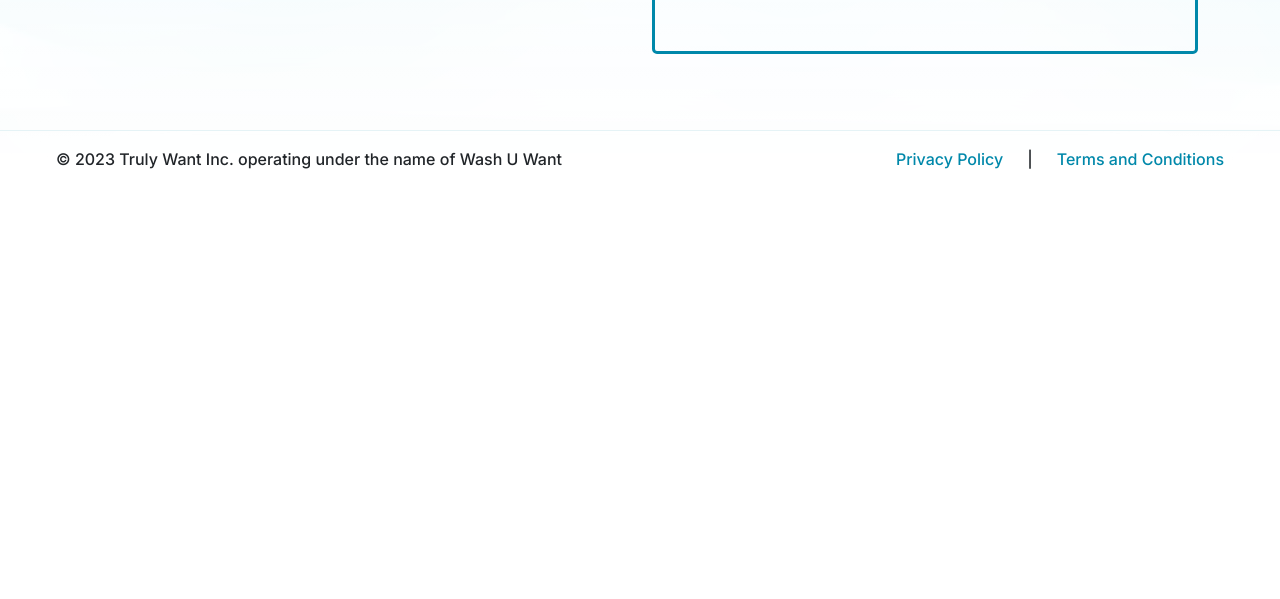
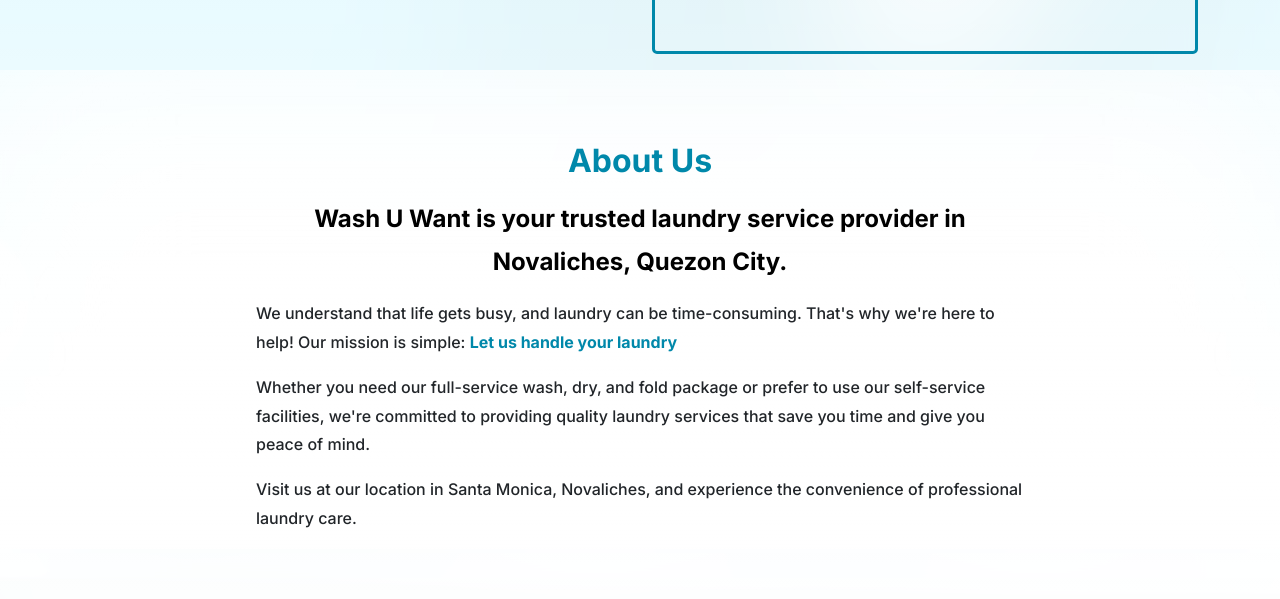
Before and after one commit to abraham28/washuwant-website, a Next.js app: page / in a window 1280 px wide. Shown: the part 2857-3456 px from the top of the page. Before the commit the page ends 3044 px from the top, so only its background shows below. Built offline with nearby package versions, Linux system fonts and the light colour scheme; grey boxes are pictures that could not be loaded.

Commit message:
feat: add About Us section to info page with styling and content

```diff
--- /dev/null
+++ b/app/(info-pages)/components/AboutUsSection/AboutUsSection.module.scss
@@ -0,0 +1,49 @@
+.wrapper {
+  padding: 72px 0 var(--padding-base);
+  display: flex;
+  flex-direction: column;
+  align-items: center;
+  justify-content: center;
+  background: linear-gradient(180deg, rgb(255 255 255 / 45%), #fff);
+  backdrop-filter: var(--base-blur);
+}
+
+.container {
+  max-width: 800px;
+  margin: 0 auto;
+  padding: 0 var(--padding-base);
+  text-align: center;
+
+  h2 {
+    font-size: var(--font-size-13xl);
+    font-weight: bold;
+    color: var(--primary);
+    margin-bottom: var(--padding-base);
+  }
+
+  .content {
+    display: flex;
+    flex-direction: column;
+    gap: var(--padding-base);
+    text-align: left;
+
+    p {
+      line-height: 1.8;
+      color: var(--color-gray);
+      margin: 0;
+      font-size: var(--font-size-base);
+    }
+
+    .intro {
+      font-size: var(--font-size-5xl);
+      font-weight: 600;
+      color: var(--dark);
+      text-align: center;
+    }
+
+    strong {
+      color: var(--primary);
+      font-weight: 600;
+    }
+  }
+}
--- /dev/null
+++ b/app/(info-pages)/components/AboutUsSection/index.tsx
@@ -0,0 +1,36 @@
+import React from "react";
+import { Container } from "react-bootstrap";
+import styles from "./AboutUsSection.module.scss";
+import { TAGLINE } from "@/app/constants";
+
+const AboutUsSection = () => {
+  return (
+    <Container fluid as="section" className={styles.wrapper} id="about">
+      <Container className={styles.container}>
+        <h2>About Us</h2>
+        <div className={styles.content}>
+          <p className={styles.intro}>
+            Wash U Want is your trusted laundry service provider in Novaliches,
+            Quezon City.
+          </p>
+          <p>
+            We understand that life gets busy, and laundry can be time-consuming.
+            That&apos;s why we&apos;re here to help! Our mission is simple:{" "}
+            <strong>{TAGLINE}</strong>
+          </p>
+          <p>
+            Whether you need our full-service wash, dry, and fold package or prefer
+            to use our self-service facilities, we&apos;re committed to providing
+            quality laundry services that save you time and give you peace of mind.
+          </p>
+          <p>
+            Visit us at our location in Santa Monica, Novaliches, and experience
+            the convenience of professional laundry care.
+          </p>
+        </div>
+      </Container>
+    </Container>
+  );
+};
+
+export default AboutUsSection;
--- a/app/(info-pages)/page.tsx
+++ b/app/(info-pages)/page.tsx
@@ -4,6 +4,7 @@
 import FAQSection from "./components/FAQSection";
 import CTASection from "./components/CTASection";
 import ContactSection from "./components/ContactSection";
+import AboutUsSection from "./components/AboutUsSection";
 
 const Page = () => {
   return (
@@ -13,6 +14,7 @@
       <CTASection />
       <FAQSection />
       <ContactSection />
+      <AboutUsSection />
     </>
   );
 };
```
